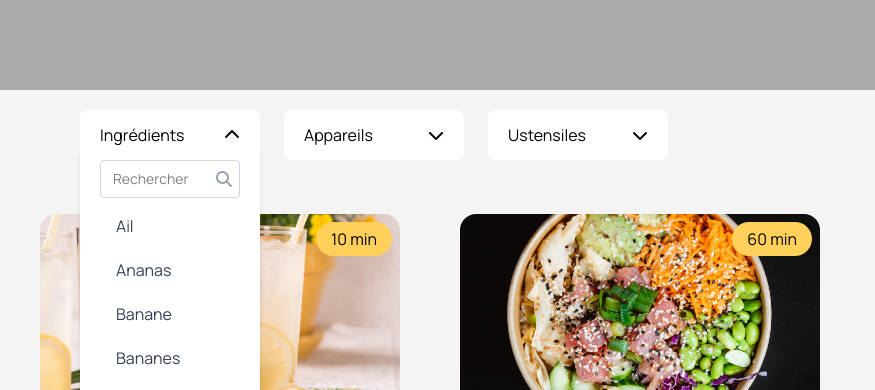
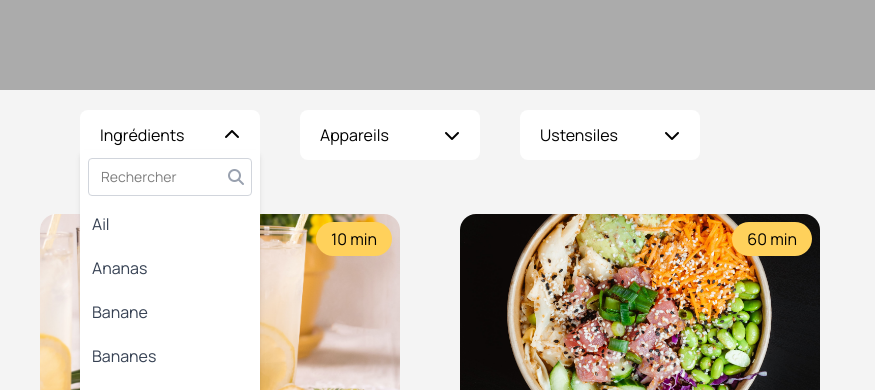
Before and after one commit to NGnYan/Les-Petits-Plats, a website built with webpack: page index.html in a window 1280 px wide. Both pictures are taken after a click on the button "Ingrédients". Shown: the part 410-800 px from the top of the page, 0-875 px from the left. Built offline with nearby package versions, Linux system fonts and the light colour scheme; files whose address does not match are found by name.

Commit message:
fix dropdown css problem

```diff
--- a/index.html
+++ b/index.html
@@ -59,7 +59,7 @@
       <div
         class="filter-dropdown relative flex flex-col pt-[20px] pl-[80px] pr-[80px] pb-[30px] gap-6"
       >
-        <div class="flex gap-6">
+        <div class="flex gap-10">
           <div class="dropdown-container flex flex-col">
             <button
               id="ingredients-btn"
@@ -78,7 +78,7 @@
             </button>
             <ul
               id="ingredients-dropdown"
-              class="dropdown-list absolute bg-white text-black px-[20px] py-[10px] rounded-b-lg cursor-pointer w-[180px] translate-y-[40px] z-50 shadow-md hidden"
+              class="dropdown-list absolute bg-white text-black px-0 py-2 rounded-b-lg w-[180px] translate-y-[40px] z-50 shadow-md hidden"
             ></ul>
           </div>
 
@@ -100,7 +100,7 @@
             </button>
             <ul
               id="appliances-dropdown"
-              class="dropdown-list absolute bg-white text-black px-[20px] py-[10px] rounded-b-lg cursor-pointer w-[180px] translate-y-[40px] z-50 shadow-md hidden"
+              class="dropdown-list absolute bg-white text-black px-0 py-2 rounded-b-lg w-[180px] translate-y-[40px] z-50 shadow-md hidden"
             ></ul>
           </div>
 
@@ -122,7 +122,7 @@
             </button>
             <ul
               id="ustensils-dropdown"
-              class="dropdown-list absolute bg-white text-black px-[20px] py-[10px] rounded-b-lg cursor-pointer w-[180px] translate-y-[40px] z-50 shadow-md hidden"
+              class="dropdown-list absolute bg-white text-black px-0 py-2 rounded-b-lg w-[180px] translate-y-[40px] z-50 shadow-md hidden"
             ></ul>
           </div>
         </div>
--- a/script/components/dropdownList.js
+++ b/script/components/dropdownList.js
@@ -16,7 +16,8 @@ export function displayDropdown(id, recipes, category) {
   inputDropdown.type = "text";
   inputDropdown.placeholder = "Rechercher";
   inputDropdown.className = `
-  w-full
+  max-w-[calc(100%-1rem)]
+  mx-2
   pl-3 pr-10
   py-2
   border
@@ -45,7 +46,7 @@ export function displayDropdown(id, recipes, category) {
   searchIcon.innerHTML = `<i class="fa-solid fa-magnifying-glass"></i>`;
   searchIcon.className = `
   absolute
-  right-2
+  right-4
   top-1/2
   -translate-y-1/2
   text-gray-400
@@ -69,10 +70,9 @@ export function displayDropdown(id, recipes, category) {
     cursor-pointer
     mb-1
     py-2
-    px-4
+    px-3
     hover:bg-[#FFD15B]
     text-gray-700
-    rounded
     block
     w-full
     box-border
```
